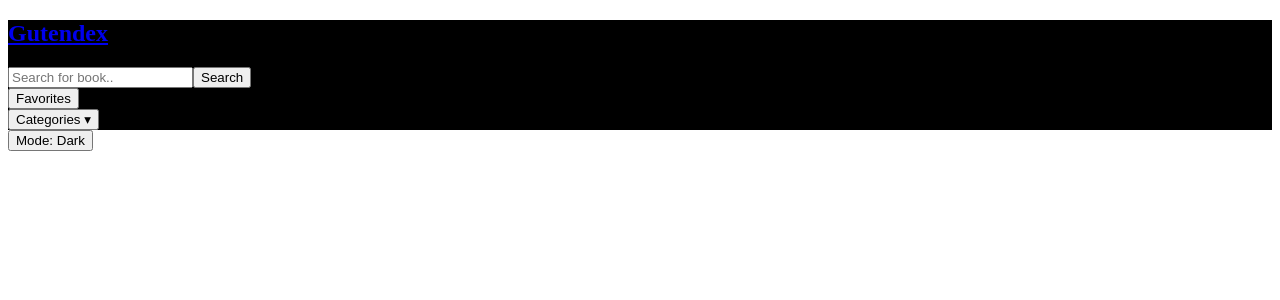
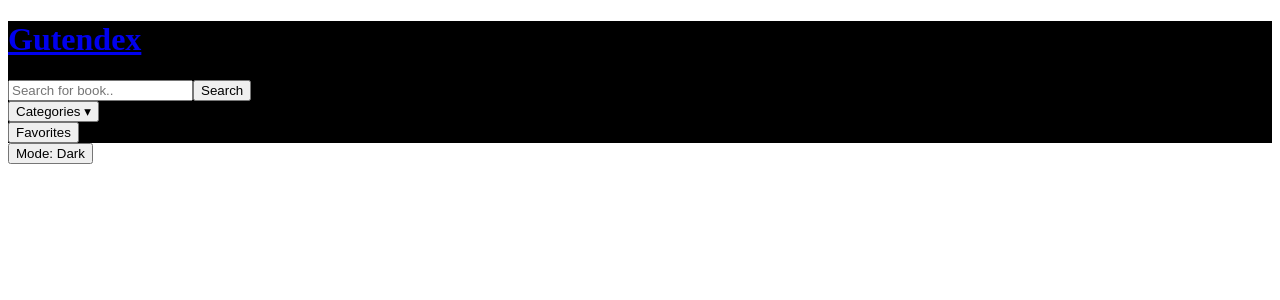
Before and after one commit to emr102025/Gutendex, a React app: page / in a window 1280 px wide. Shown: the top 300 px of the page. Built offline with nearby package versions, Linux system fonts and the light colour scheme; the HTML template or start-up script is replaced by a standard one.

Commit message:
Some changes to the HTML tags in Header

```diff
--- a/src/components/Header/Header.jsx
+++ b/src/components/Header/Header.jsx
@@ -5,17 +5,19 @@ import styles from "../Header/Header.module.css";
 
 export default function Header() {
   return (
-    <nav style={{ background: "black" }}>
+    <header style={{ background: "black" }}>
       <Link to="/">
         <h1>Gutendex</h1>
       </Link>
+      <nav>
         <div className={styles.searchBar}>
           <SearchBar />
         </div>
-      <button>Favorites</button>
         <div className={styles.categoryMenu}>
           <CategoryMenu />
         </div>
+        <button>Favorites</button>
       </nav>
+    </header>
   );
 }
```
Lines whose indentation alone changed are shown as unchanged.
